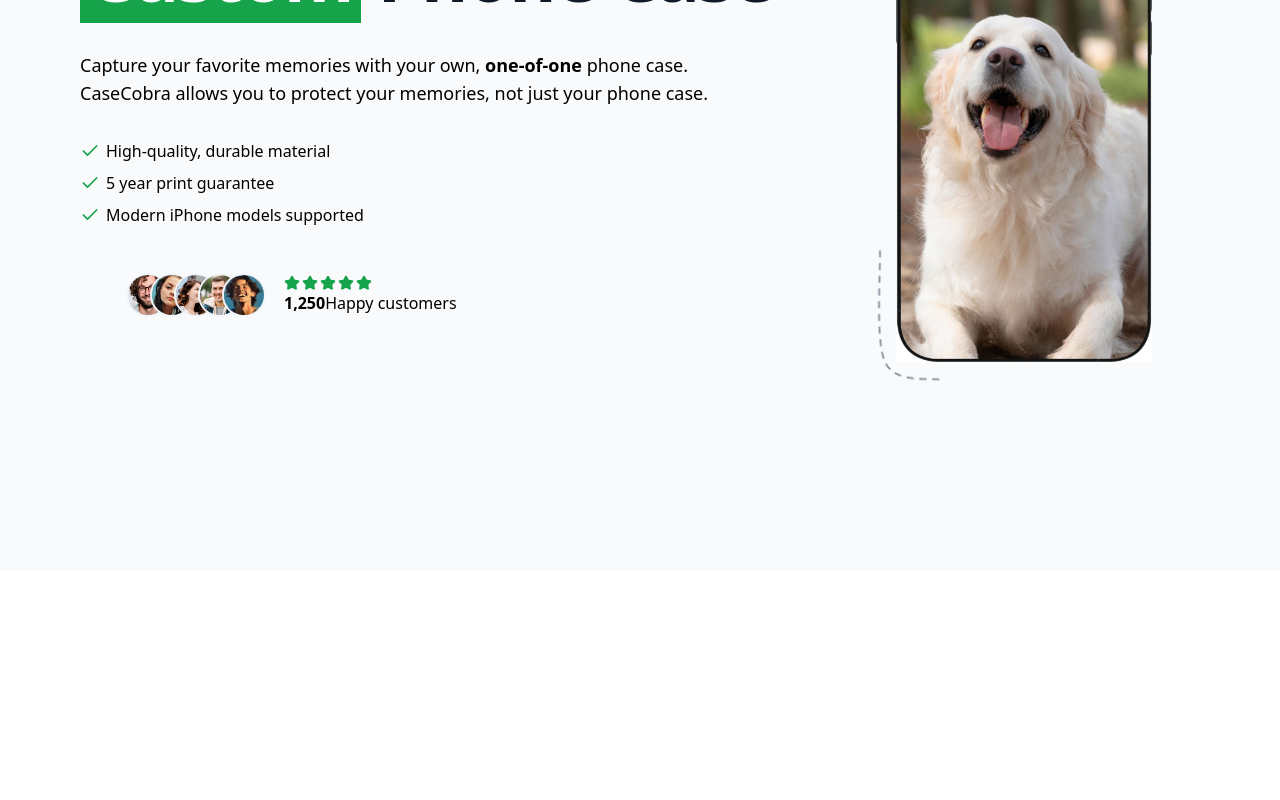
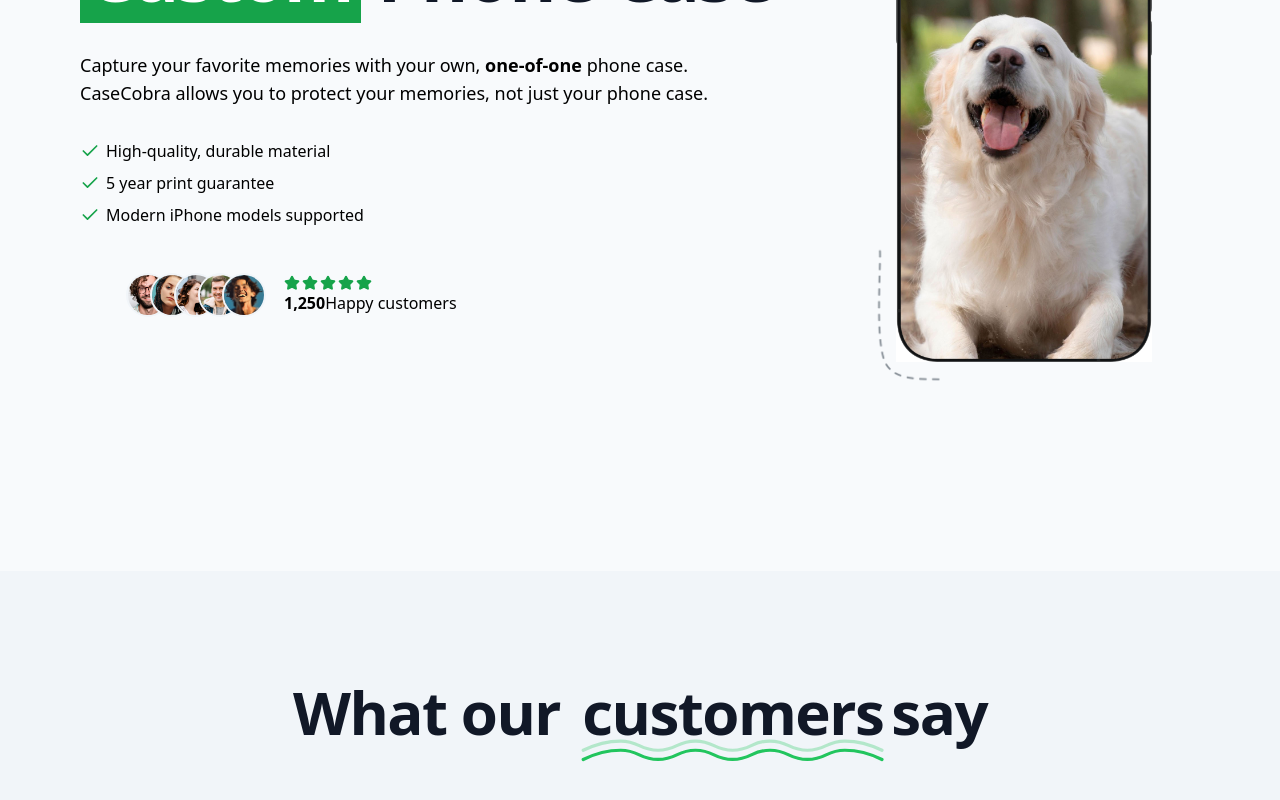
Before and after one commit to Shariful-Islam-Saju/Case-Cobra, a Next.js app: page / in a window 1280 px wide. Shown: the part 425-1225 px from the top of the page. Before the commit the page ends 996 px from the top, so only its background shows below. Built offline with nearby package versions, Linux system fonts and the light colour scheme; no server answers.

Commit message:
make a deploy

```diff
--- a/src/app/page.tsx
+++ b/src/app/page.tsx
@@ -1,5 +1,6 @@
 /* eslint-disable jsx-a11y/alt-text */
 /* eslint-disable @next/next/no-img-element */
+import { Icon } from "@/components/icon";
 import MaxWidthWrapper from "@/components/MaxWidthWrapper";
 import Phone from "@/components/Phone";
 import { Check, Star } from "lucide-react";
@@ -88,10 +89,32 @@
 
           <div className="col-span-full lg:col-span-1 w-full flex justify-center px-8 sm:px-16 md:px-0 mt-32 lg:mx-0 lg:mt-20">
             <div className="relative md:max-w-xl">
-              <img src="/your-image.png" className="absolute w-40 lg:w-52 left-56 -top-20 select-none hidden sm:block lg:hidden xl:block" />
-              <img src="/line.png" className="absolute w-20 -left-6 -bottom-6 select-none" alt="" />
+              <img
+                src="/your-image.png"
+                className="absolute w-40 lg:w-52 left-56 -top-20 select-none hidden sm:block lg:hidden xl:block"
+              />
+              <img
+                src="/line.png"
+                className="absolute w-20 -left-6 -bottom-6 select-none"
+                alt=""
+              />
               <Phone className="w-64" imgSrc="/testimonials/1.jpg" />
             </div>
+          </div>
+        </MaxWidthWrapper>
+      </section>
+
+      <section className="bg-slate-100 py-24">
+        <MaxWidthWrapper className="flex flex-col items-center gap-16 sm:gap-32">
+          <div className="flex flex-col items-center lg:flex-row gap-4 sm:gap-6">
+            <h2 className="mt-2 tracking-tight text-center text-balance !leading-tight font-bold text-5xl md:text-6xl text-gray-900">
+              What our{" "}
+              <span className="relative px-2">
+                customers
+                <Icon.underline className="hidden sm:block pointer-events-none absolute inset-x-0 -bottom-6 text-green-500" />
+              </span>
+              say
+            </h2>
           </div>
         </MaxWidthWrapper>
       </section>
--- /dev/null
+++ b/src/components/icon.tsx
@@ -0,0 +1,22 @@
+import { LucideProps } from "lucide-react";
+
+export const Icon = {
+  underline: (props: LucideProps) => (
+    <svg {...props} viewBox="0 0 687 155">
+      <g
+        stroke="currentColor"
+        strokeWidth="7"
+        fill="none"
+        fillRule="evenodd"
+        strokeLinecap="round"
+        strokeLinejoin="round"
+      >
+        <path
+          d="M20 98c27-13.3333333 54-20 81-20 40.5 0 40.5 20 81 20s40.626917-20 81-20 40.123083 20 80.5 20 40.5-20 81-20 40.5 20 81 20 40.626917-20 81-20c26.915389 0 53.748722 6.6666667 80.5 20"
+          opacity=".3"
+        ></path>
+        <path d="M20 118c27-13.3333333 54-20 81-20 40.5 0 40.5 20 81 20s40.626917-20 81-20 40.123083 20 80.5 20 40.5-20 81-20 40.5 20 81 20 40.626917-20 81-20c26.915389 0 53.748722 6.6666667 80.5 20"></path>
+      </g>
+    </svg>
+  ),
+};
```
Also changed, not shown: 1 other file (tests, documents, lock files or other folders).
